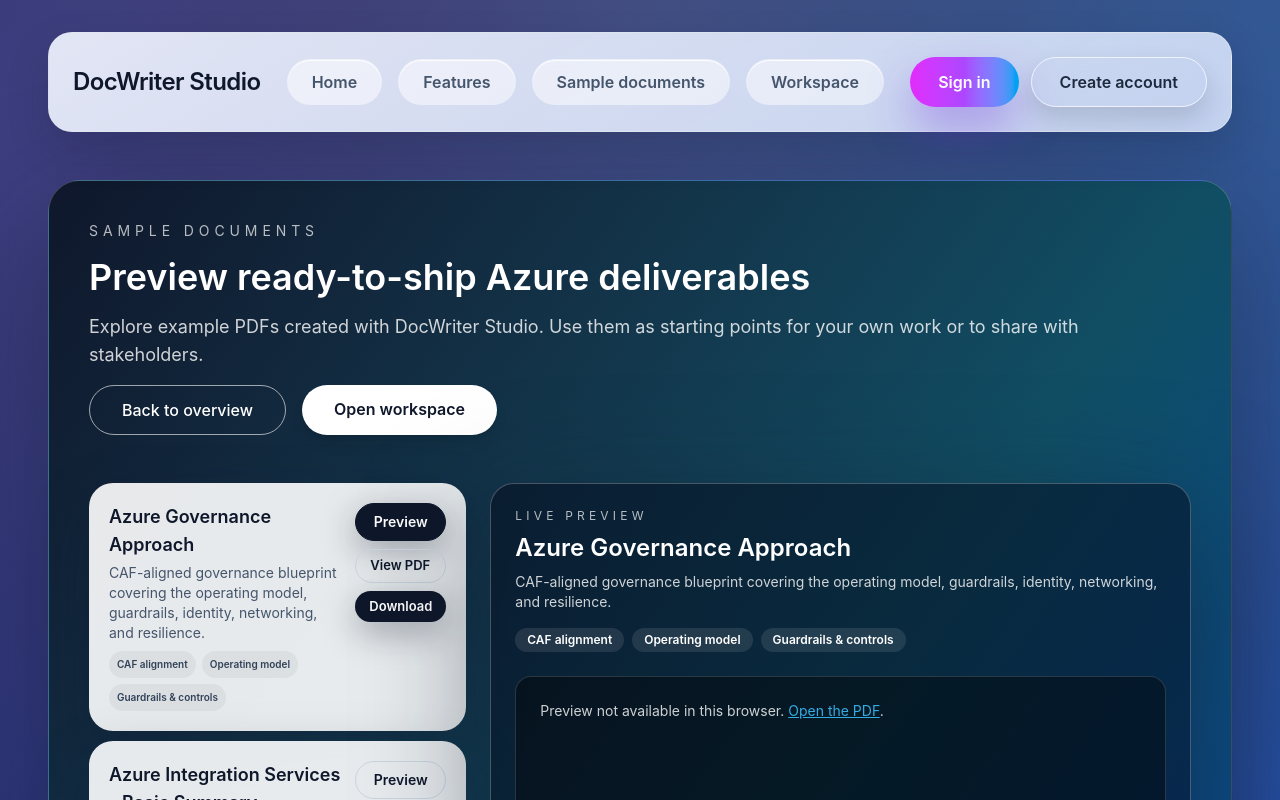
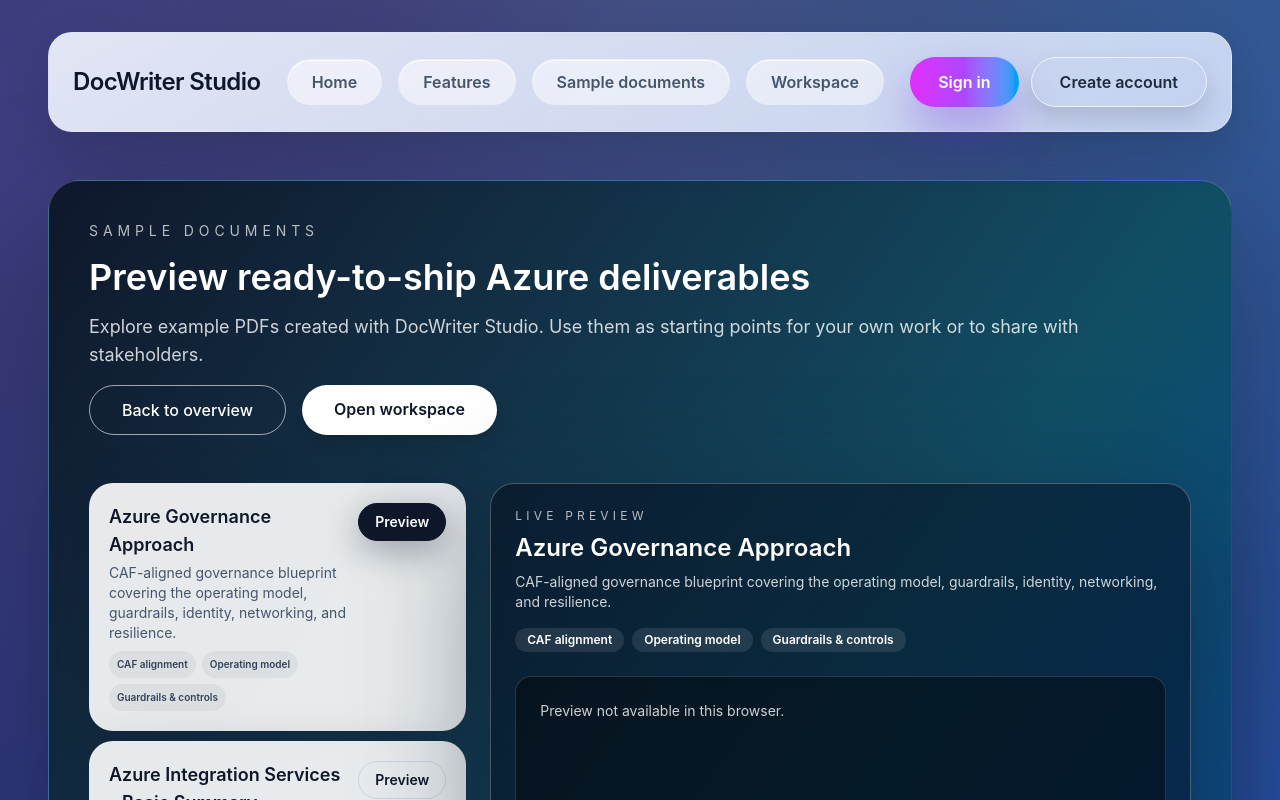
Before and after one commit to azure-way/aidocwriter, a Next.js app in the folder ui/: page /sample-documents in a window 1280 px wide. Shown: the top 800 px of the page. Built offline with nearby package versions, Linux system fonts and the light colour scheme; no server answers.

Commit message:
feat: remove PDF view and download links from sample documents page

```diff
--- a/ui/src/app/sample-documents/page.tsx
+++ b/ui/src/app/sample-documents/page.tsx
@@ -86,21 +86,6 @@ export default function SampleDocumentsPage() {
                   >
                     Preview
                   </button>
-                  <a
-                    href={`/sample-documents/${doc.slug}.pdf`}
-                    target="_blank"
-                    rel="noreferrer"
-                    className="rounded-full border border-slate-300 px-3.5 py-1.5 text-[13px] font-semibold text-slate-900 transition hover:border-slate-400 hover:bg-slate-50"
-                  >
-                    View PDF
-                  </a>
-                  <a
-                    href={`/sample-documents/${doc.slug}.pdf`}
-                    download
-                    className="rounded-full bg-slate-900 px-3.5 py-1.5 text-[13px] font-semibold text-white shadow-[0_10px_35px_rgba(15,23,42,0.35)] transition hover:bg-slate-800"
-                  >
-                    Download
-                  </a>
                 </div>
               </div>
             </article>
@@ -125,11 +110,7 @@ export default function SampleDocumentsPage() {
               className="h-[520px] w-full"
             >
               <div className="p-6 text-sm text-white/80">
-                Preview not available in this browser.{" "}
-                <a href={`/sample-documents/${selectedDoc.slug}.pdf`} target="_blank" rel="noreferrer" className="underline">
-                  Open the PDF
-                </a>
-                .
+                Preview not available in this browser.
               </div>
             </object>
           </div>
```
